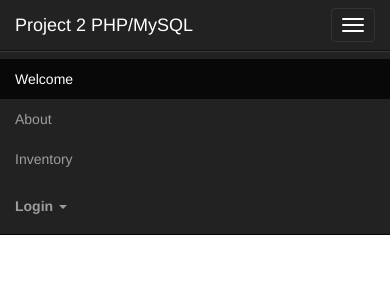
After one commit to jpham4/Project-2-PHP-MySQL, a PHP site: page /project2.html in a window 390 px wide, after a click on "Toggle navigation". The commit adds this page. Shown: the top 300 px of the page. Run offline with PHP 8.4, Linux system fonts and the light colour scheme; some libraries are stand-ins or nearby versions.

Commit message:
Tobi Update

```diff
--- a/NoAccount.php
+++ b/NoAccount.php
@@ -5,7 +5,7 @@ $center = "center";
 echo "<h1 align = $center >Account does not exists </h1>";
 echo "<h2 align = $center > Returning to login page ...  </h2>";
 
-echo "<script>setTimeout(\"location.href = 'project2_loginpage';\",1500);</script>";
+echo "<script>setTimeout(\"location.href = '~togunyale1/Project2/project2_loginpage';\",1500);</script>";
 
 
 
--- /dev/null
+++ b/project2.html
@@ -0,0 +1,127 @@
+<!DOCTYPE html>
+<html lang="en">
+<head>
+    <meta charset="utf-8">
+    <meta http-equiv="X-UA-Compatible" content="IE=edge">
+    <meta name="viewport" content="width=device-width, initial-scale=1">
+    <meta name="description" content="">
+    <meta name="author" content="">
+    <link rel="icon" href="../../favicon.ico">
+
+    <title>Project 2</title>
+
+    <!-- Bootstrap core CSS -->
+    <link href="../../dist/css/bootstrap.min.css" rel="stylesheet">
+
+    <!-- IE10 viewport hack for Surface/desktop Windows 8 bug -->
+    <link href="../../assets/css/ie10-viewport-bug-workaround.css" rel="stylesheet">
+
+    <!-- Custom styles for this template -->
+    <link href="style.css" rel="stylesheet">
+
+    <!-- HTML5 shim and Respond.js for IE8 support of HTML5 elements and media queries -->
+    <!--[if lt IE 9]>
+    <script src="https://oss.maxcdn.com/html5shiv/3.7.3/html5shiv.min.js"></script>
+    <script src="https://oss.maxcdn.com/respond/1.4.2/respond.min.js"></script>
+    <![endif]-->
+</head>
+
+<body>
+
+<nav class="navbar navbar-inverse navbar-fixed-top">
+    <div class="container">
+        <div class="navbar-header">
+            <button type="button" class="navbar-toggle collapsed" data-toggle="collapse" data-target="#navbar" aria-expanded="false" aria-controls="navbar">
+                <span class="sr-only">Toggle navigation</span>
+                <span class="icon-bar"></span>
+                <span class="icon-bar"></span>
+                <span class="icon-bar"></span>
+            </button>
+            <a class="navbar-brand" href="#">Project 2 PHP/MySQL</a>
+        </div>
+        <div id="navbar" class="collapse navbar-collapse">
+            <ul class="nav navbar-nav">
+                <li class="active"><a href="#">Welcome</a></li>
+                <li><a href="#about">About</a></li>
+                <li><a href="#inventory">Inventory</a></li>
+            </ul>
+            <ul class="nav navbar-nav navbar-right">
+                <li class="dropdown">
+                    <a href="#" class="dropdown-toggle" data-toggle="dropdown"><b>Login</b> <span class="caret"></span></a>
+                    <ul id="login-dp" class="dropdown-menu">
+                        <li>
+                            <div class="row">
+                                <div class="col-md-12">
+                                    Login
+                                    <form class="form" role="form" method="post" action="login" accept-charset="UTF-8" id="login-nav">
+                                        <div class="form-group">
+                                            <label class="sr-only" for="exampleInputEmail2">Email address</label>
+                                            <input type="email" class="form-control" id="exampleInputEmail2" placeholder="Email address" required>
+                                        </div>
+                                        <div class="form-group">
+                                            <label class="sr-only" for="exampleInputPassword2">Password</label>
+                                            <input type="password" class="form-control" id="exampleInputPassword2" placeholder="Password" required>
+                                            <div class="help-block text-right"><a href="">Forget the password ?</a></div>
+                                        </div>
+                                        <div class="form-group">
+                                            <button type="submit" class="btn btn-primary btn-block">Sign in</button>
+                                        </div>
+                                        <div class="checkbox">
+                                            <label>
+                                                <input type="checkbox"> keep me logged-in
+                                            </label>
+                                        </div>
+                                    </form>
+                                </div>
+                                <div class="bottom text-center">
+                                    New here ? <a href="#"><b>Join Us</b></a>
+                                </div>
+                            </div>
+                        </li>
+                    </ul>
+                </li>
+            </ul>
+        </div><!--/.nav-collapse -->
+    </div>
+</nav>
+
+<div class="container">
+
+    <div class="starter-template">
+        <h1>Welcome</h1>
+        <p class="lead">(Pending Content)</p>
+    </div>
+
+</div><!-- /.container -->
+
+
+<!-- Bootstrap core JavaScript
+================================================== -->
+<!-- Placed at the end of the document so the pages load faster -->
+<script src="https://ajax.googleapis.com/ajax/libs/jquery/1.12.4/jquery.min.js"></script>
+<script>window.jQuery || document.write('<script src="../../assets/js/vendor/jquery.min.js"><\/script>')</script>
+<script src="../../dist/js/bootstrap.min.js"></script>
+<!-- IE10 viewport hack for Surface/desktop Windows 8 bug -->
+<script src="../../assets/js/ie10-viewport-bug-workaround.js"></script>
+</body> <head>
+    <meta charset="utf-8">
+    <meta http-equiv="X-UA-Compatible" content="IE=edge">
+    <meta name="viewport" content="width=device-width, initial-scale=1">
+    <!-- The above 3 meta tags *must* come first in the head; any other head content must come *after* these tags -->
+    <title>Bootstrap 101 Template</title>
+
+    <!-- Bootstrap -->
+    <link href="css/bootstrap.min.css" rel="stylesheet">
+
+    <!-- HTML5 shim and Respond.js for IE8 support of HTML5 elements and media queries -->
+    <!-- WARNING: Respond.js doesn't work if you view the page via file:// -->
+    <!--[if lt IE 9]>
+    <script src="https://oss.maxcdn.com/html5shiv/3.7.3/html5shiv.min.js"></script>
+    <script src="https://oss.maxcdn.com/respond/1.4.2/respond.min.js"></script>
+    <![endif]-->
+
+<!-- jQuery (necessary for Bootstrap's JavaScript plugins) -->
+<script src="https://ajax.googleapis.com/ajax/libs/jquery/1.12.4/jquery.min.js"></script>
+<!-- Include all compiled plugins (below), or include individual files as needed -->
+<script src="js/bootstrap.min.js"></script>
+</html>
--- a/register_back.php
+++ b/register_back.php
@@ -1,9 +1,9 @@
 <?php
 
 $host ='localhost';
-$user = 'root';
-$pass ='';
-$db = "project2";
+$user = 'togunyale1';
+$pass ='togunyale1';
+$db = "togunyale1";
 
 $newuser = $_POST["username"];
 $newpass = $_POST["password"];
--- /dev/null
+++ b/style.css
@@ -0,0 +1,22 @@
+body {
+    padding-top: 50px;
+}
+.starter-template {
+    padding: 40px 15px;
+    text-align: center;
+}
+#login-dp{
+    min-width: 250px;
+    padding: 14px 14px 0;
+    overflow:hidden;
+    background-color:rgba(255,255,255,.8);
+}
+#login-dp .help-block{
+    font-size:12px
+}
+#login-dp .bottom{
+    background-color:rgba(255,255,255,.8);
+    border-top:1px solid #ddd;
+    clear:both;
+    padding:14px;
+}
--- a/welcome.php
+++ b/welcome.php
@@ -4,9 +4,9 @@
 session_start();
 
 $host ='localhost';
-$user = 'root';
-$pass ='';
-$db = "project2";
+$user = 'togunyale1';
+$pass ='togunyale1';
+$db = "togunyale1";
 
 $center = "center";
 
```
Also changed, not shown: login.php (+9 -3 lines), jsfile.js (added).
